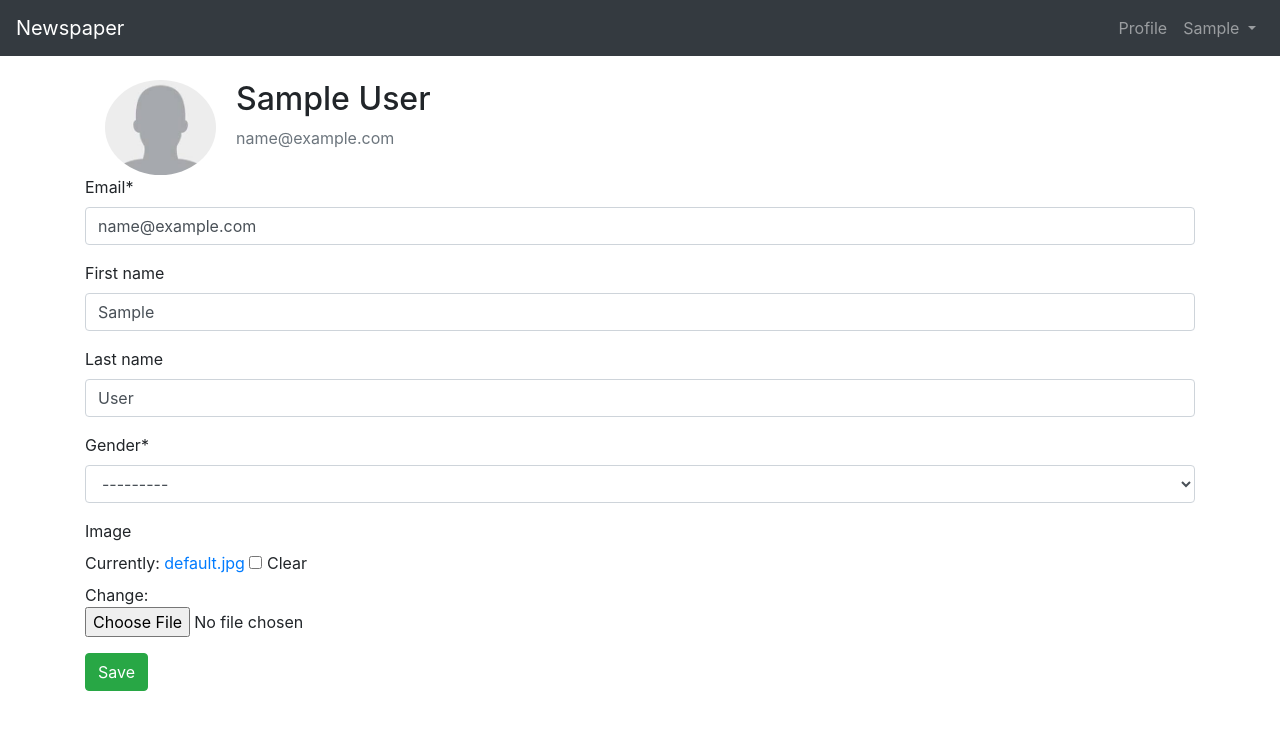
After one commit to Maen22/mvtapp, a Django app: page /users/profile/ in a window 1280 px wide. The commit adds this page. Shown: the top 730 px of the page. Run offline with Django 3.2, Linux system fonts and the light colour scheme; the visitor is signed in with stand-in values (Sample User, id 1); data comes from the database, SQL or seed files in the repository; some libraries are stand-ins or nearby versions.

Commit message:
user done

```diff
--- a/mvtapp/settings.py
+++ b/mvtapp/settings.py
@@ -130,4 +130,8 @@ CRISPY_TEMPLATE_PACK = 'bootstrap4'
 
 EMAIL_BACKEND = 'django.core.mail.backends.console.EmailBackend'
 
-LOGIN_URL = 'users/login'
+LOGIN_URL = '/users/login'
+LOGOUT_URL = '/users/login'
+
+MEDIA_ROOT = os.path.join(BASE_DIR, 'media')
+MEDIA_URL = '/media/'
--- a/mvtapp/urls.py
+++ b/mvtapp/urls.py
@@ -1,3 +1,5 @@
+from django.conf import settings
+from django.conf.urls.static import static
 from django.contrib import admin
 from django.urls import path, include
 from django.views.generic.base import TemplateView
@@ -8,3 +10,6 @@ urlpatterns = [
     path('users/', include('django.contrib.auth.urls')),  # new
     path('', include('pages.urls')),
 ]
+
+if settings.DEBUG:
+    urlpatterns += static(settings.MEDIA_URL, document_root=settings.MEDIA_ROOT)
--- a/templates/base.html
+++ b/templates/base.html
@@ -23,6 +23,7 @@ bootstrap.min.css" crossorigin="anonymous">
     <div class="collapse navbar-collapse" id="navbarCollapse">
         {% if user.is_authenticated %}
             <ul class="navbar-nav ml-auto">
+                <li class="nav-item"><a class="nav-link" href="{% url 'profile' %}">Profile</a></li>
                 <li class="nav-item">
                     <a class="nav-link dropdown-toggle" href="#" id="userMenu"
                        data-toggle="dropdown" aria-haspopup="true"
--- /dev/null
+++ b/templates/profile.html
@@ -0,0 +1,24 @@
+{% extends "base.html" %}
+
+{% load crispy_forms_tags %}
+
+{% block title %}User Profile{% endblock title %}
+
+{% block content %}
+    <div class="content-section">
+        <div class="media">
+            <img class="rounded-circle account-img" style="width : 10%; margin: 0 20px" src="{{ user.image.url }}">
+            <div class="media-body">
+                <h2 class="account-heading">{{ user.first_name }} {{ user.last_name }}</h2>
+                <p class="text-secondary">{{ user.email }}</p>
+            </div>
+        </div>
+        <div>
+            <form method="post" enctype="multipart/form-data">
+                {% csrf_token %}
+                {{ form|crispy }}
+                <button class="btn btn-success" type="submit">Save</button>
+            </form>
+        </div>
+    </div>
+{% endblock content %}
--- a/users/admin.py
+++ b/users/admin.py
@@ -1,7 +1,7 @@
 from django.contrib import admin
 from django.contrib.auth.admin import UserAdmin
 from .forms import CustomUserCreationForm, CustomUserChangeForm
-from .models import CustomUser
+from .models import CustomUser, Profile
 from django.utils.translation import gettext_lazy as _
 
 
@@ -31,3 +31,4 @@ class CustomUserAdmin(UserAdmin):
 
 
 admin.site.register(CustomUser, CustomUserAdmin)
+admin.site.register(Profile)
--- a/users/forms.py
+++ b/users/forms.py
@@ -12,6 +12,10 @@ class CustomUserCreationForm(UserCreationForm):
 class CustomUserChangeForm(UserChangeForm):
     class Meta:
         model = CustomUser
+        fields = ['email', 'first_name', 'last_name', 'gender', 'image']
 
-        update_fields = CustomUserCreationForm.Meta.fields
-        fields = update_fields
+
+class CustomUserForm(forms.ModelForm):
+    class Meta:
+        model = CustomUser
+        fields = ['email', 'first_name', 'last_name', 'gender', 'image']
--- a/users/models.py
+++ b/users/models.py
@@ -47,7 +47,7 @@ class CustomUser(AbstractUser):
     username = None
     email = models.EmailField(verbose_name='email', max_length=255, unique=True, null=False)
     gender = models.CharField(max_length=1, choices=GENDER_CHOICES, null=False)
-    image = models.ImageField(upload_to='upload/', null=True, blank=True)
+    image = models.ImageField(default='default.jpg', upload_to='upload/', null=True, blank=True)
     is_admin = models.BooleanField(default=False)
 
     USERNAME_FIELD = 'email'
@@ -70,3 +70,10 @@ class CustomUser(AbstractUser):
     def is_staff(self):
         # Simplest possible answer: All admins are staff
         return self.is_admin
+
+
+class Profile(models.Model):
+    user = models.OneToOneField(CustomUser, on_delete=models.CASCADE)
+
+    def __str__(self):
+        return f'{self.user.first_name} Profile'
--- a/users/urls.py
+++ b/users/urls.py
@@ -1,6 +1,8 @@
+from django.contrib.auth.decorators import login_required
 from django.urls import path
-from .views import SignUpView
+from .views import SignUpView, UpdateProfileView
 
 urlpatterns = [
     path('signup/', SignUpView.as_view(), name='signup'),
+    path('profile/', login_required(UpdateProfileView.as_view()), name='profile'),
 ]
--- a/users/views.py
+++ b/users/views.py
@@ -1,9 +1,40 @@
+from django.contrib.auth.decorators import login_required
+from django.http import HttpResponse
+from django.shortcuts import render
 from django.urls import reverse_lazy
-from django.views.generic import CreateView
-from .forms import CustomUserCreationForm
+from django.views.generic import CreateView, UpdateView, FormView
+from .forms import CustomUserCreationForm, CustomUserChangeForm, CustomUserForm
+from .models import CustomUser
 
 
 class SignUpView(CreateView):
     form_class = CustomUserCreationForm
     success_url = reverse_lazy('login')
     template_name = 'signup.html'
+
+
+# @login_required
+# def profile(request):
+#     return render(request, 'profile.html')
+
+
+class UpdateProfileView(UpdateView):
+    form_class = CustomUserForm
+    success_url = reverse_lazy('profile')
+    template_name = 'profile.html'
+
+    def get_object(self, queryset=None):
+        return CustomUser.objects.get(email=self.request.user.email)
+
+    def get_initial(self):
+        # initial = super().get_initial()
+        # initial['email'] = self.request.user.email
+        # initial['first_name'] = self.request.user.first_name
+        # initial['last_name'] = self.request.user.last_name
+        initial = {
+            'email': self.request.user.email,
+            'first_name': self.request.user.first_name,
+            'last_name': self.request.user.last_name,
+        }
+
+        return initial
```
Also changed, not shown: users/signals.py (added, +14 -0 lines), media/default.jpg (added), media/upload/default_CuOwgF6.jpg (added), media/upload/man-in-black-jacket-771742.jpg (added), pages/views.py (line endings or trailing spaces), users/migrations/0003_profile.py (added), users/migrations/0004_auto_20200630_1023.py (added).
